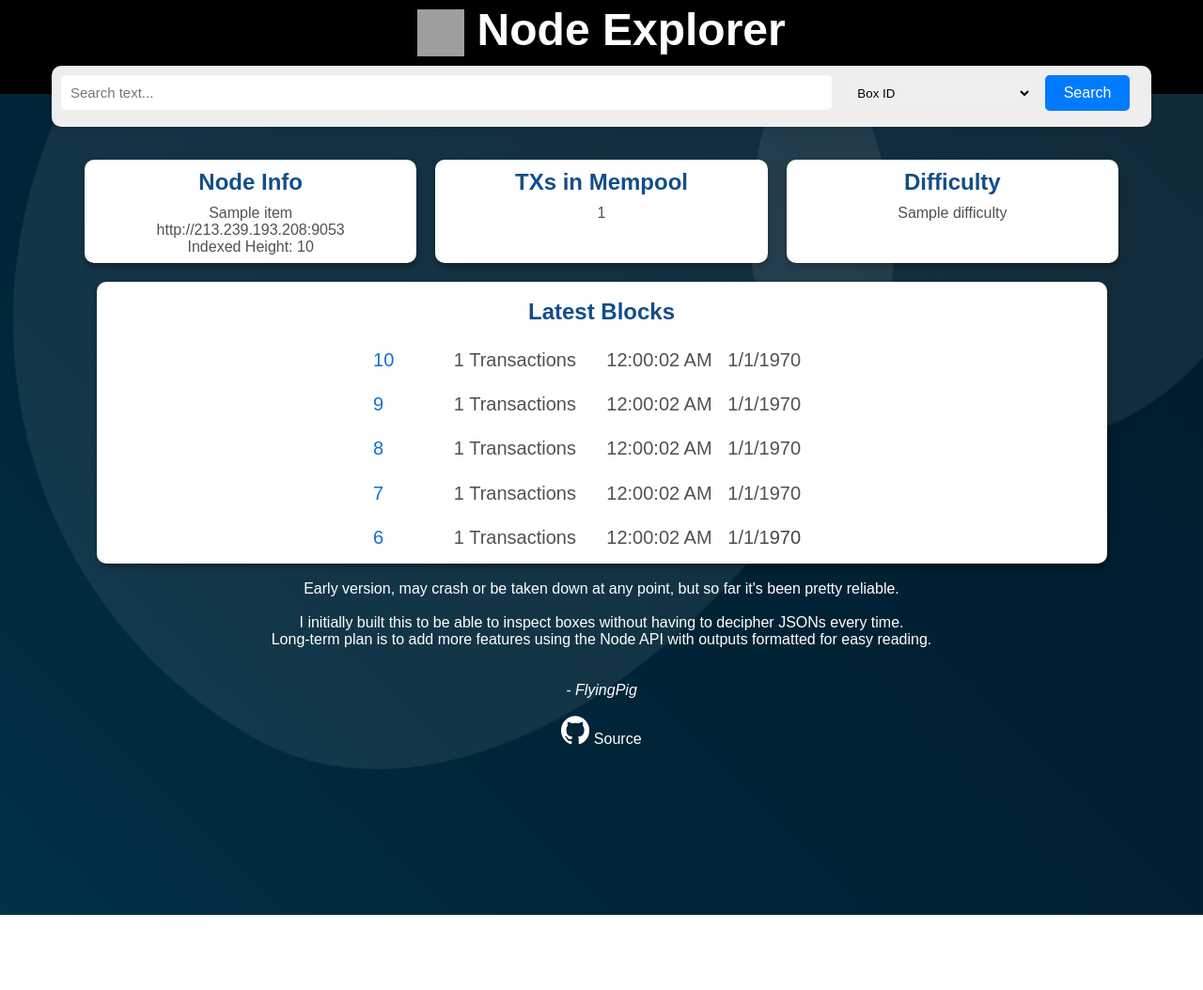
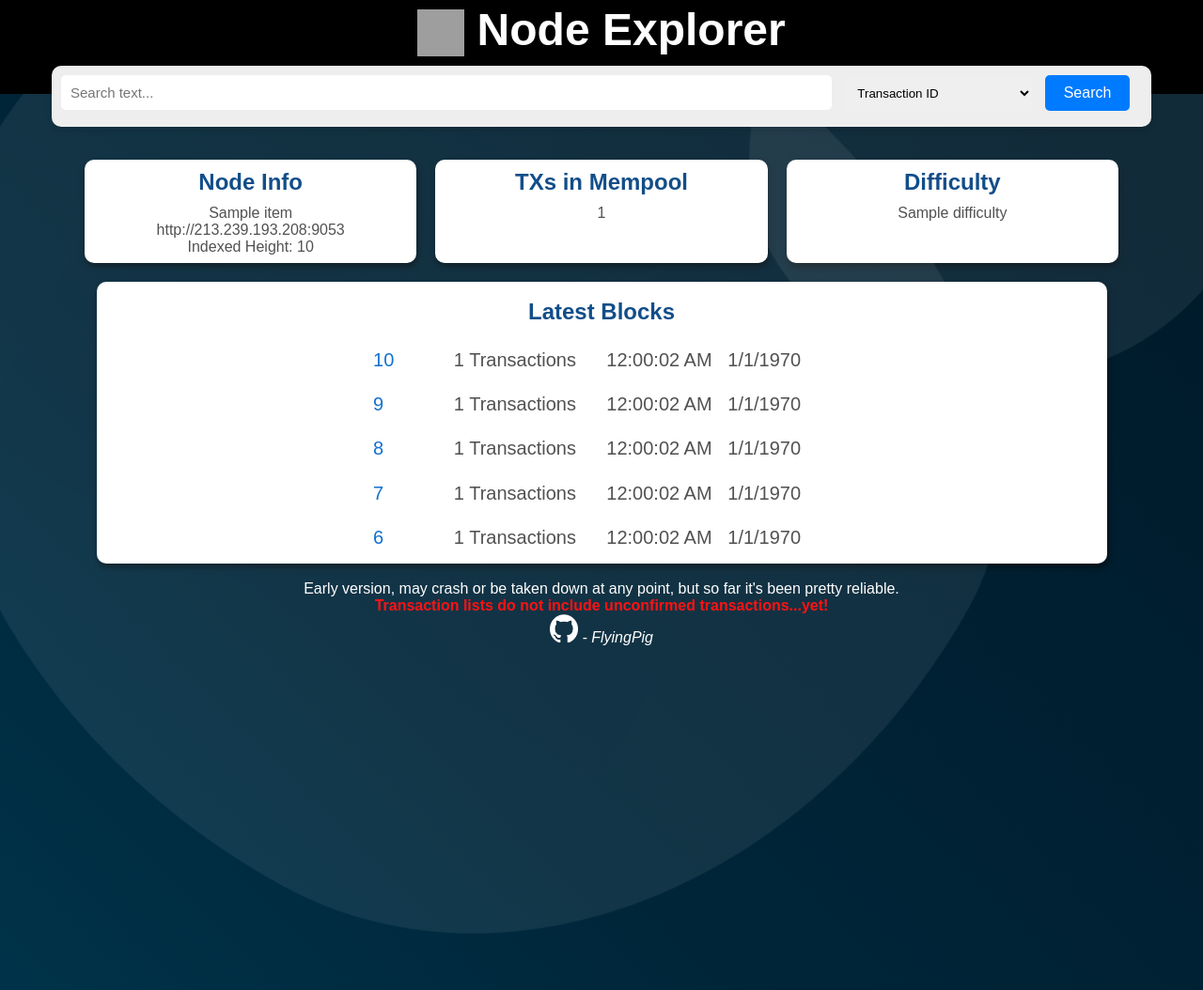
Before and after one commit to FlyingPig69/Ergo-node-explorer, a Flask app: page / in a window 1280 px wide; the page is wider, and only the part inside the window is pictured. Shown: the top 1054 px of that part at 94% size. Before the commit the page ends 974 px from the top of that part, so only its background shows below. Run offline with Flask 3, Linux system fonts and the light colour scheme; a database or web service that is not in the repository returns one stand-in record (values such as "Sample title"); data that the repository does not hold is empty; grey boxes are pictures that could not be loaded.

Commit message:
Update index.html

```diff
--- a/api/templates/index.html
+++ b/api/templates/index.html
@@ -4,7 +4,7 @@
 <head>
 
     <meta charset="UTF-8">
-    <meta name="viewport" content="width=device-width, initial-scale=0.01, maximum-scale=2" />
+    <meta name="viewport" content="width=device-width, initial-scale=0.01, maximum-scale=1.5" />
     <link rel="stylesheet" href="{{ url_for('static', filename='css/style_sheet.css') }}" />
     <style>
 
@@ -29,7 +29,7 @@
     body::after {
       content: "";
       width: 80vmax;
-      height: 70vmax;
+      height: 90vmax;
       position: absolute;
       background: rgba(255, 255, 255, 0.07);
       left: -20vmin;
@@ -206,8 +206,9 @@
                 <div class="flex-container">
                     <input type="text" name="search_text" id="search_text" class="form-control custom-search-box" placeholder="Search text...">
                     <select name="search_type" id="search_type" class="form-control custom-search-lov">
+                        <option value="transaction_id">Transaction ID</option>
+                        <option value="address">Address</option>
                         <option value="box_id">Box ID</option>
-                        <option value="transaction_id">Transaction ID</option>
                     </select>
                     <button type="submit" class="btn btn-dark custom-search-btn">Search</button>
                 </div>
@@ -217,7 +218,7 @@
     </div>
 
     <div class="container" >
-        <div class="card-container" style="margin: 0 auto;">
+        <div class="card-container style="margin: 0 auto;">
             <!-- Card 1: Node Name -->
             <div class="card-body-top">
                 <h2 class="card-title"><b>Node Info</b></h2>
@@ -270,16 +271,17 @@
         </table>
         </div>
 
-        <div class="white-text" style="text-align: center; ">
+        <div class="white-text" style="text-align: center">
             <br>
-            Early version, may crash or be taken down at any point, but so far it's been pretty reliable. <br><br>
-            I initially built this to be able to inspect boxes without having to decipher JSONs every time.<br>
-            Long-term plan is to add more features using the Node API with outputs formatted for easy reading. <br>
-            <br><br>
-            <i>- FlyingPig</i><br><br>
-            <a target="_blank" href="https://github.com/FlyingPig69/ergo-node-explorer" style="color:white;">
-                <img src="{{ url_for('static', filename='github-mark-white.png') }}" height="30" width="30"> Source
-            </a>
+            Early version, may crash or be taken down at any point, but so far it's been pretty reliable.<br>
+            <span style="color:red;"><b>Transaction lists do not include unconfirmed transactions...yet!</b> </span>
+            <div>
+                 <a target="_blank" href="https://github.com/FlyingPig69/ergo-node-explorer" style="color:white;">
+                <img src="{{ url_for('static', filename='github-mark-white.png') }}" height="30" width="30">
+            </a>           <i>- FlyingPig</i><br><br>
+            </div>
+
+
             <br><br>
         </div>
     </div>
```
